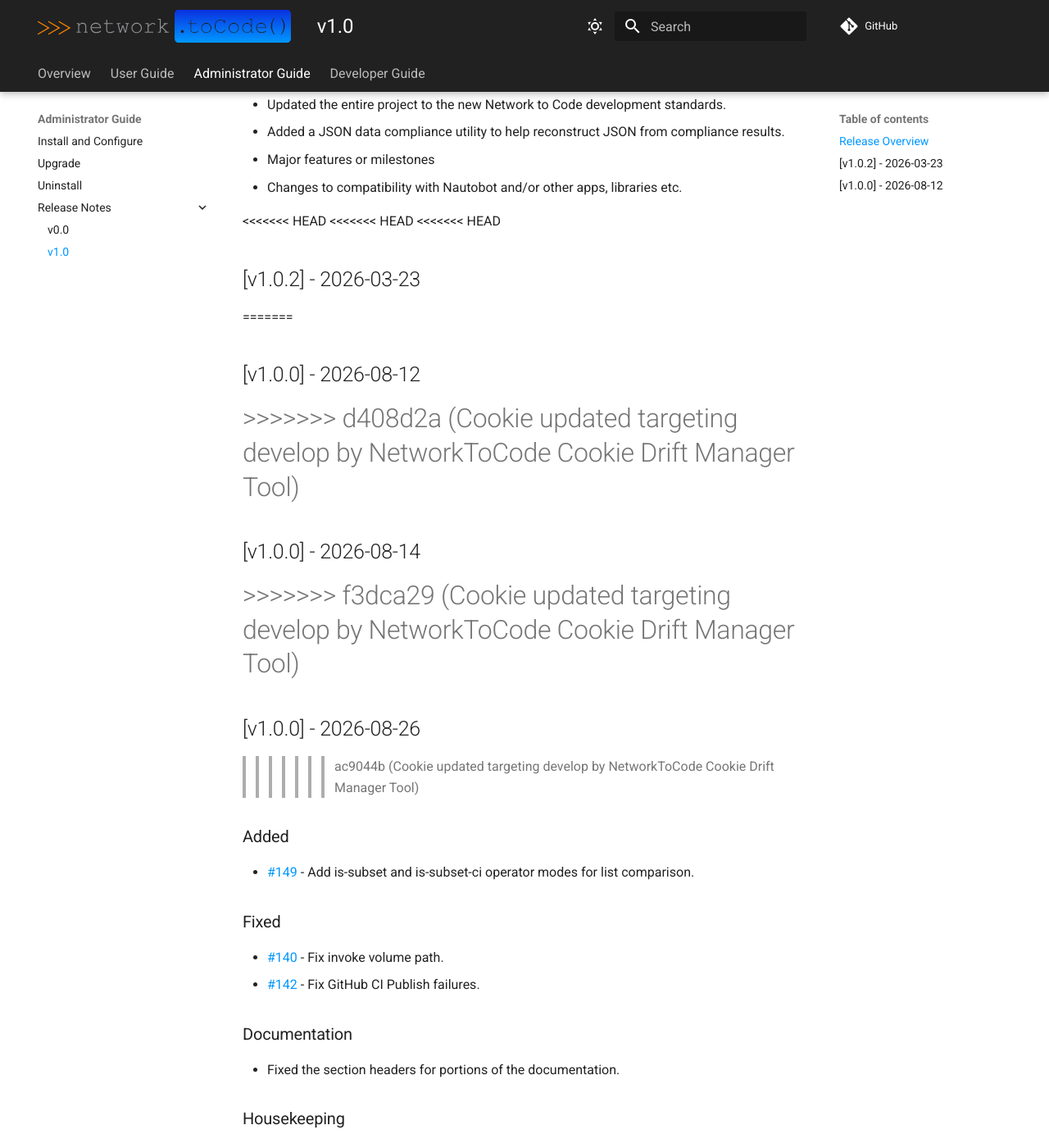
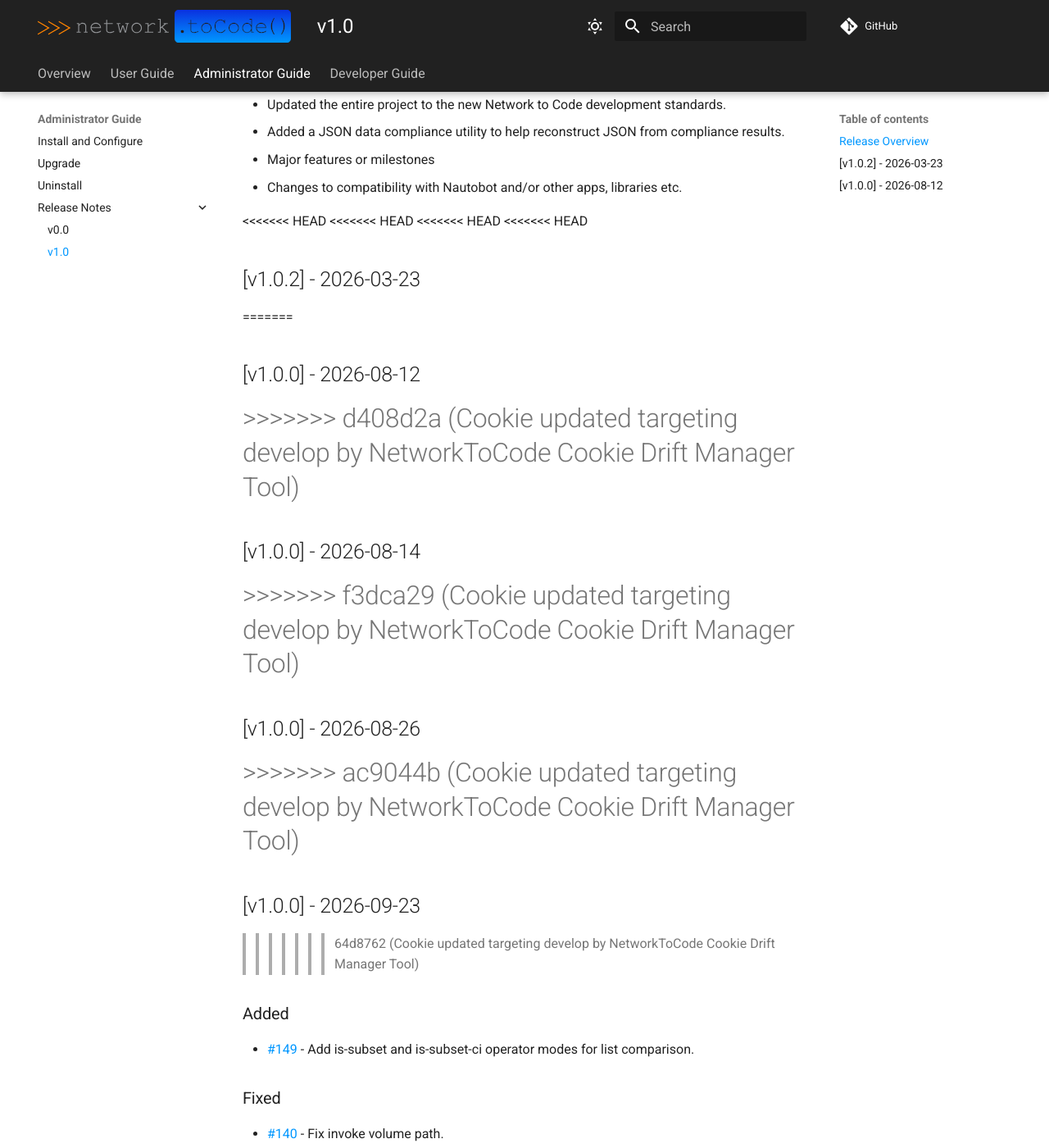
Before and after one commit to networktocode/jdiff, an MkDocs documentation site: the page built from docs/admin/release_notes/version_1.0.md, in a window 1280 px wide and 1400 px high, scrolled down 271 px. Shown: the whole window at 82% size. Built offline with MkDocs 1.6.1 and Material for MkDocs 9.7.7, drawn with Linux system fonts in a browser that asks for light colours; comment, search, counter and statistics services are not loaded.

```diff
--- a/docs/admin/release_notes/version_1.0.md
+++ b/docs/admin/release_notes/version_1.0.md
@@ -12,6 +12,7 @@ This document describes all new features and changes in the release `1.0`. The f
 <<<<<<< HEAD
 <<<<<<< HEAD
 <<<<<<< HEAD
+<<<<<<< HEAD
 ## [v1.0.2] - 2026-03-23
 =======
 ## [v1.0.0] - 2026-08-12
@@ -22,6 +23,9 @@ This document describes all new features and changes in the release `1.0`. The f
 =======
 ## [v1.0.0] - 2026-08-26
 >>>>>>> ac9044b (Cookie updated targeting develop by NetworkToCode Cookie Drift Manager Tool)
+=======
+## [v1.0.0] - 2026-09-23
+>>>>>>> 64d8762 (Cookie updated targeting develop by NetworkToCode Cookie Drift Manager Tool)
 
 ### Added
 
```
Also changed, not shown: README.md (+10 -0 lines), pyproject.toml (+16 -0 lines), tasks.py (+9 -0 lines), .cookiecutter.json, 3 other files.
